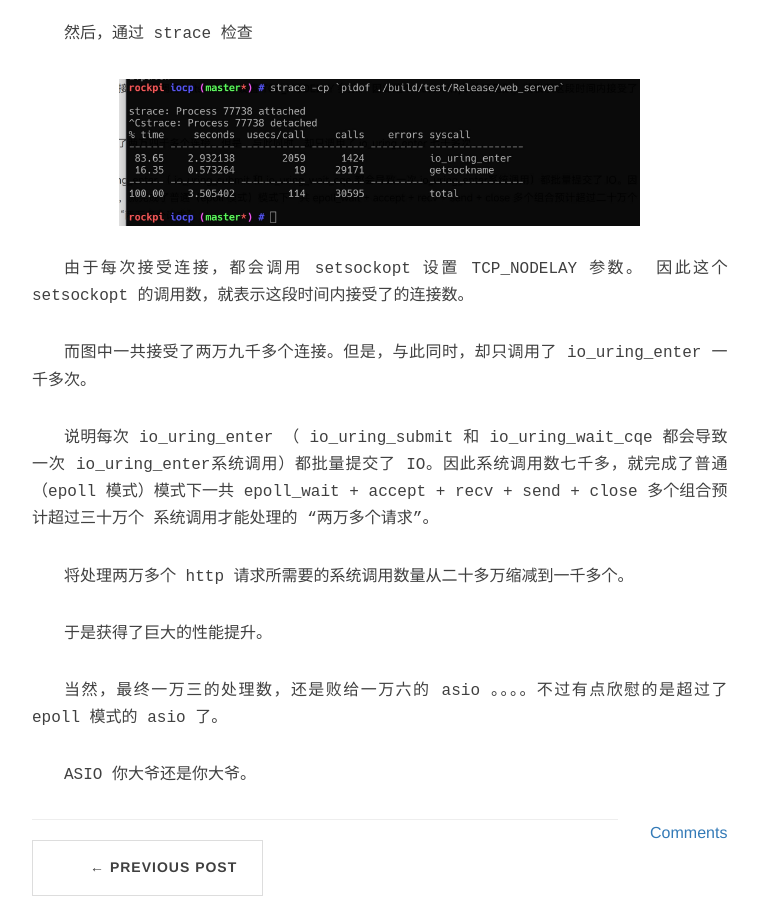
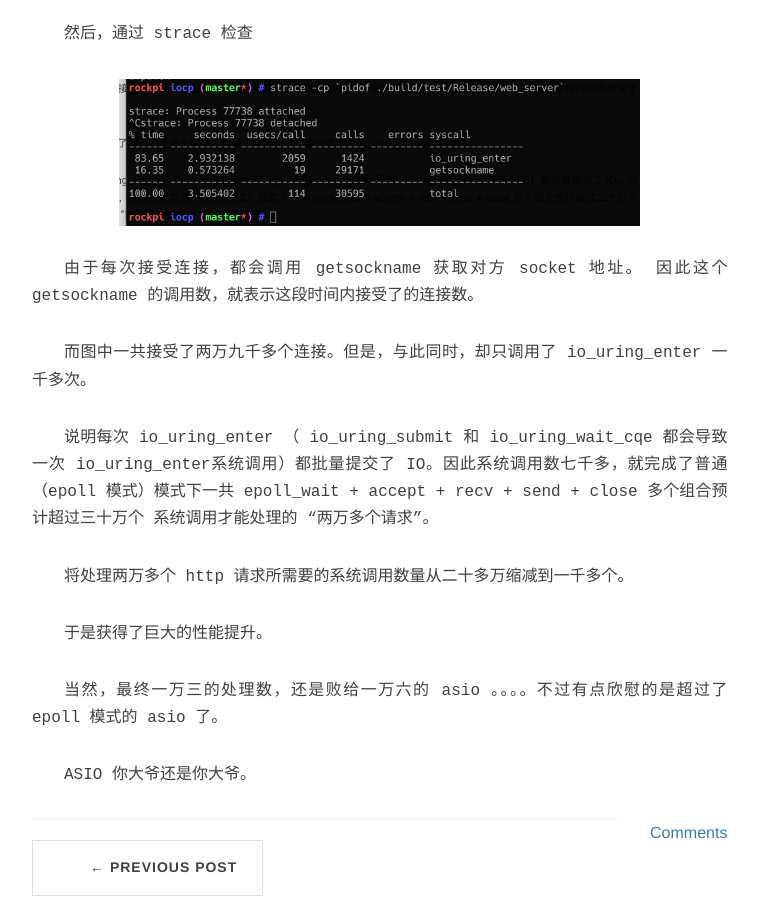
Before and after one commit to microcai/microcai.github.io, a Jekyll site: the page built from _posts/2024-12-10-io_batching-boost-performance.md, in a window 1280 px wide and 900 px high, scrolled down 4732 px. Shown: the whole window, without its empty margins (239-997 px from the left). Built offline with Jekyll 4.4.1, drawn with Linux system fonts in a browser that asks for light colours; nearby versions of some CDN libraries; comment, search, counter and statistics services are not loaded.

Commit message:
fix my word

```diff
--- a/_posts/2024-12-10-io_batching-boost-performance.md
+++ b/_posts/2024-12-10-io_batching-boost-performance.md
@@ -129,8 +129,8 @@ io_uring_get_sqe 获取到 一个 SEQ 表项后，调用 io_uring_prepXXX 将这
 
 ![img](/images/iocp4linux_perf_5.jpg)
 
-由于每次接受连接，都会调用 setsockopt 设置  TCP_NODELAY 参数。
-因此这个 setsockopt 的调用数，就表示这段时间内接受了的连接数。
+由于每次接受连接，都会调用 getsockname 获取对方 socket 地址。
+因此这个 getsockname 的调用数，就表示这段时间内接受了的连接数。
 
 而图中一共接受了两万九千多个连接。但是，与此同时，却只调用了 io_uring_enter 一千多次。
 
```
